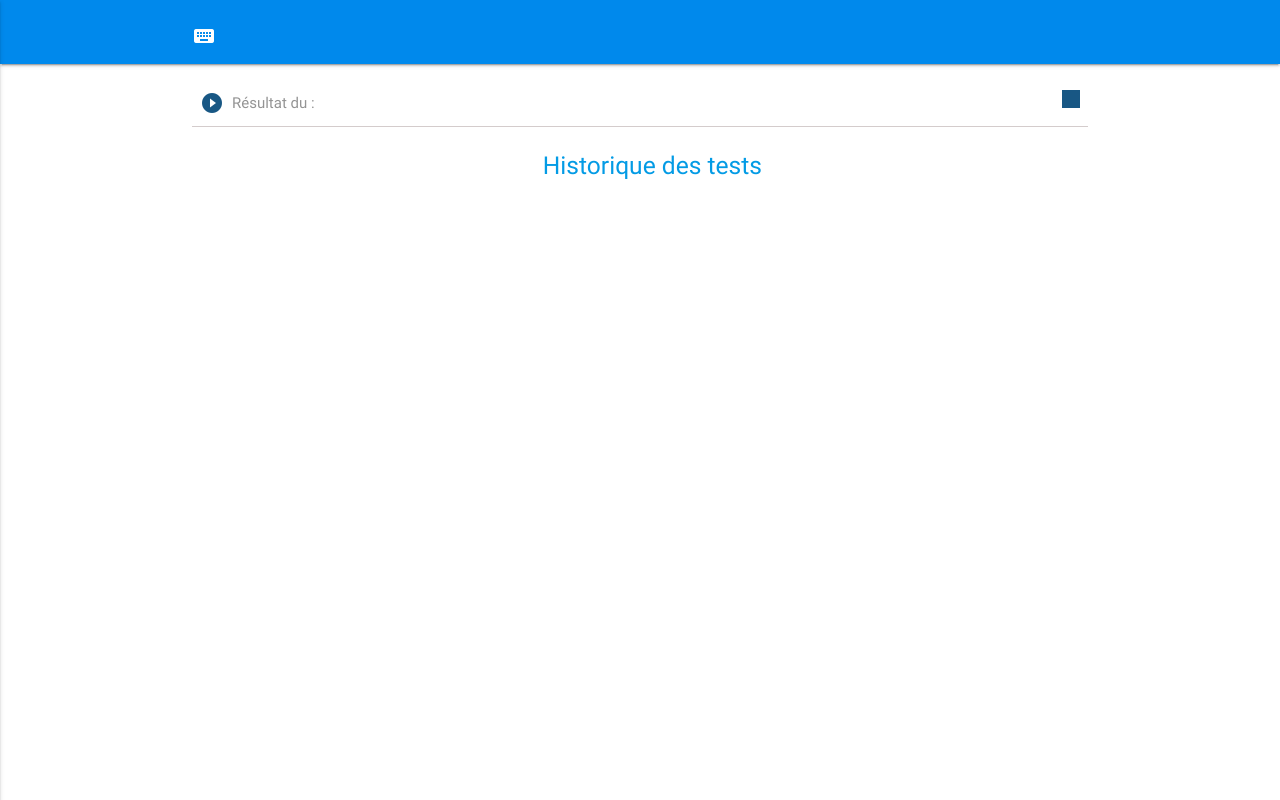
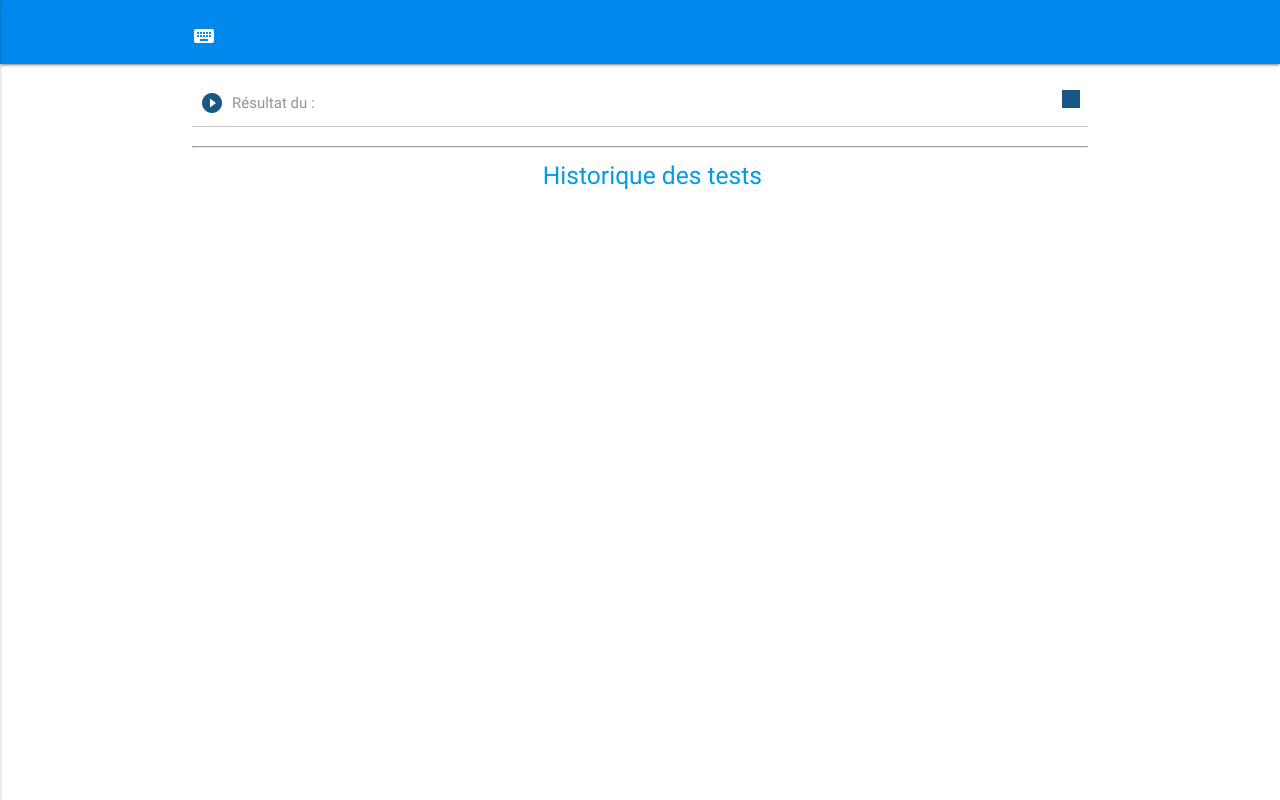
Before and after one commit to hssine-cherradi/boitier, a plain HTML site: page www/resultat.html in a window 1280 px wide. Drawn offline with nearby package versions, Linux system fonts and the light colour scheme; no server answers; some icons are missing.

Commit message:
Update resultat.html

```diff
--- a/www/resultat.html
+++ b/www/resultat.html
@@ -28,7 +28,8 @@
 <div class="progress col s12 display_none" id="loading"><div class="indeterminate orange" ></div></div>
 	   <div class="row">
     <div class="col s12 m12">
-	<h6 class="h6"> <i class="material-icons icon-header-cadr">play_circle_filled</i>Résultat du <span id="sous_categorie"></span> : <span class="resltat_q"></span></h6>
+	<h6 class="h6">
+	<i class="material-icons icon-header-cadr">play_circle_filled</i>Résultat du <span id="sous_categorie"></span> : <span class="resltat_q"></span></h6>
 
 
 	<div class="col s12 m12 rep_q_rep_user">
@@ -37,7 +38,13 @@
 
      </div>
   </div>
-  <div class="col s12 m12">  <center> <a href="mes_tests.html"><h5><i class="material-icons">&#xE889;</i> Historique des tests </h5></a></center>  </div>
+  <div class="col s12 m12">  <center>
+
+	  <hr>
+	  <a href="mes_tests.html"><h5>
+
+
+	  <i class="material-icons">&#xE889;</i> Historique des tests </h5></a></center>  </div>
   </div>
   </div>
   </div>
```
